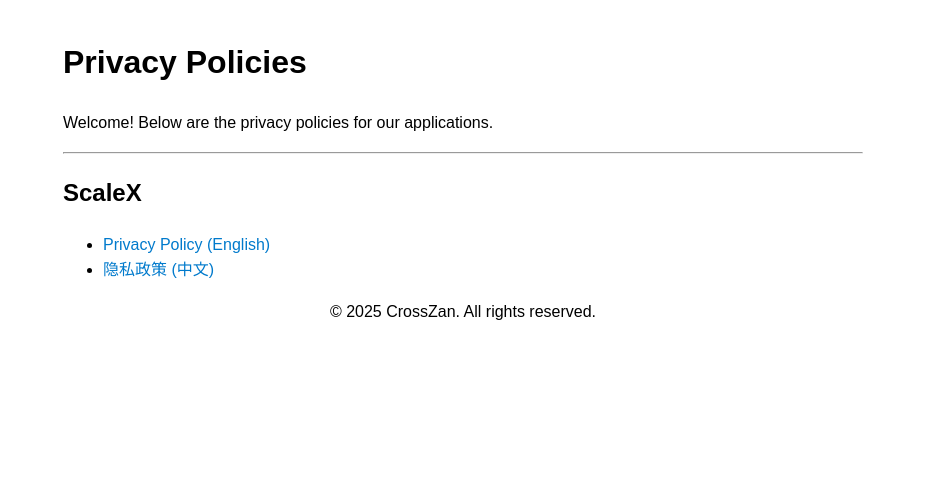
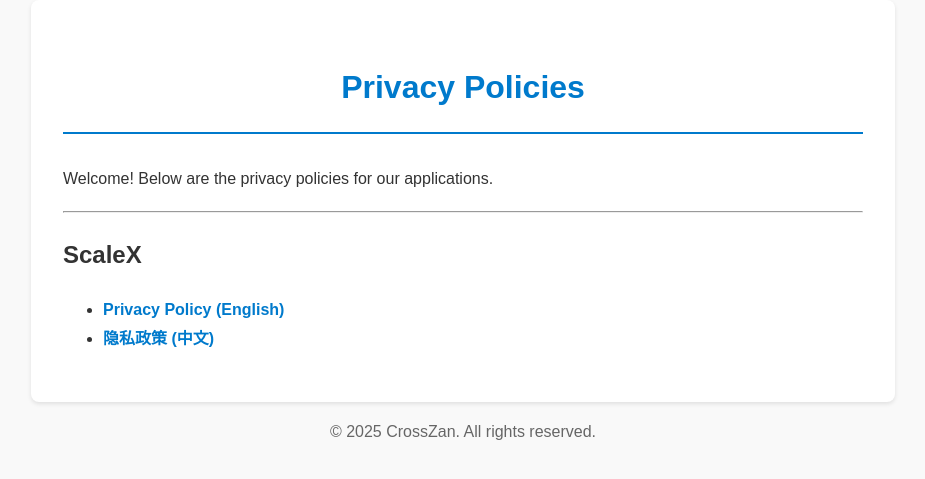
Before and after one commit to crosszan/app-legal-docs, a Jekyll site: the page built from index.md, in a window 1280 px wide. Shown: the top 479 px of the page, without its empty margins (177-1102 px from the left). Built offline with Jekyll 4.4.1, drawn with Linux system fonts in a browser that asks for light colours; our own code applies the rules of GitHub Pages for plain Markdown files.

Commit message:
fix layout
Change-Id: I247a62bafb521410180ac574bc6e1820dad73901

```diff
--- a/_layouts/default.html
+++ b/_layouts/default.html
@@ -8,7 +8,11 @@
 </head>
 <body>
     <main>
-        {{ content }}
+        <div class="content-container">
+            <article>
+                {{ content }}
+            </article>
+        </div>
     </main>
     <footer>
         <p>© 2025 CrossZan. All rights reserved.</p>
--- a/assets/style.css
+++ b/assets/style.css
@@ -1,21 +1,71 @@
+/* 页面基础样式 */
 body {
     font-family: Arial, sans-serif;
-    line-height: 1.6;
-    margin: 0 auto;
-    max-width: 800px;
-    padding: 1em;
+    line-height: 1.8;
+    margin: 0;
+    background-color: #f9f9f9;
+    color: #333;
 }
 
+/* 内容容器，居中显示 */
+.content-container {
+    max-width: 800px;
+    margin: 0 auto;
+    padding: 2em;
+    background-color: #ffffff;
+    box-shadow: 0 2px 4px rgba(0, 0, 0, 0.1);
+    border-radius: 8px;
+}
+
+/* 标题样式 */
+article h1 {
+    font-size: 2em;
+    font-weight: bold;
+    text-align: center;
+    color: #007acc;
+    margin-bottom: 1em;
+    border-bottom: 2px solid #007acc;
+    padding-bottom: 0.5em;
+}
+
+/* 正文样式 */
+article p {
+    font-size: 1em;
+    margin-bottom: 1.2em;
+    line-height: 1.6;
+    text-align: justify;
+}
+
+/* 链接样式 */
+article a {
+    color: #007acc;
+    text-decoration: none;
+    font-weight: bold;
+}
+
+article a:hover {
+    text-decoration: underline;
+}
+
+/* 页眉和页脚 */
 header, footer {
     text-align: center;
     margin-bottom: 2em;
+    color: #666;
 }
 
 nav {
     margin-bottom: 1em;
 }
 
-a {
+/* 导航栏链接 */
+nav a {
     color: #007acc;
     text-decoration: none;
+    margin: 0 0.5em;
+    font-size: 0.9em;
 }
+
+nav a:hover {
+    text-decoration: underline;
+}
```
